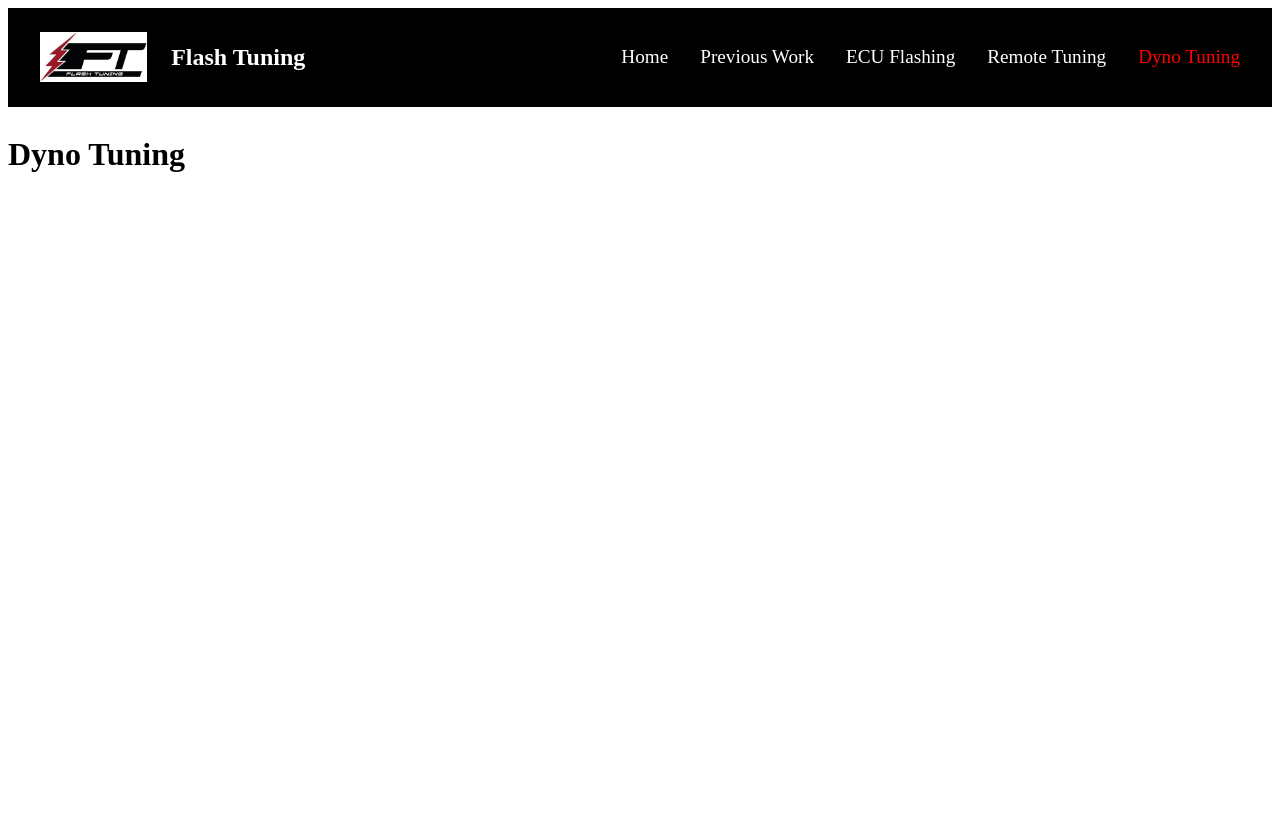
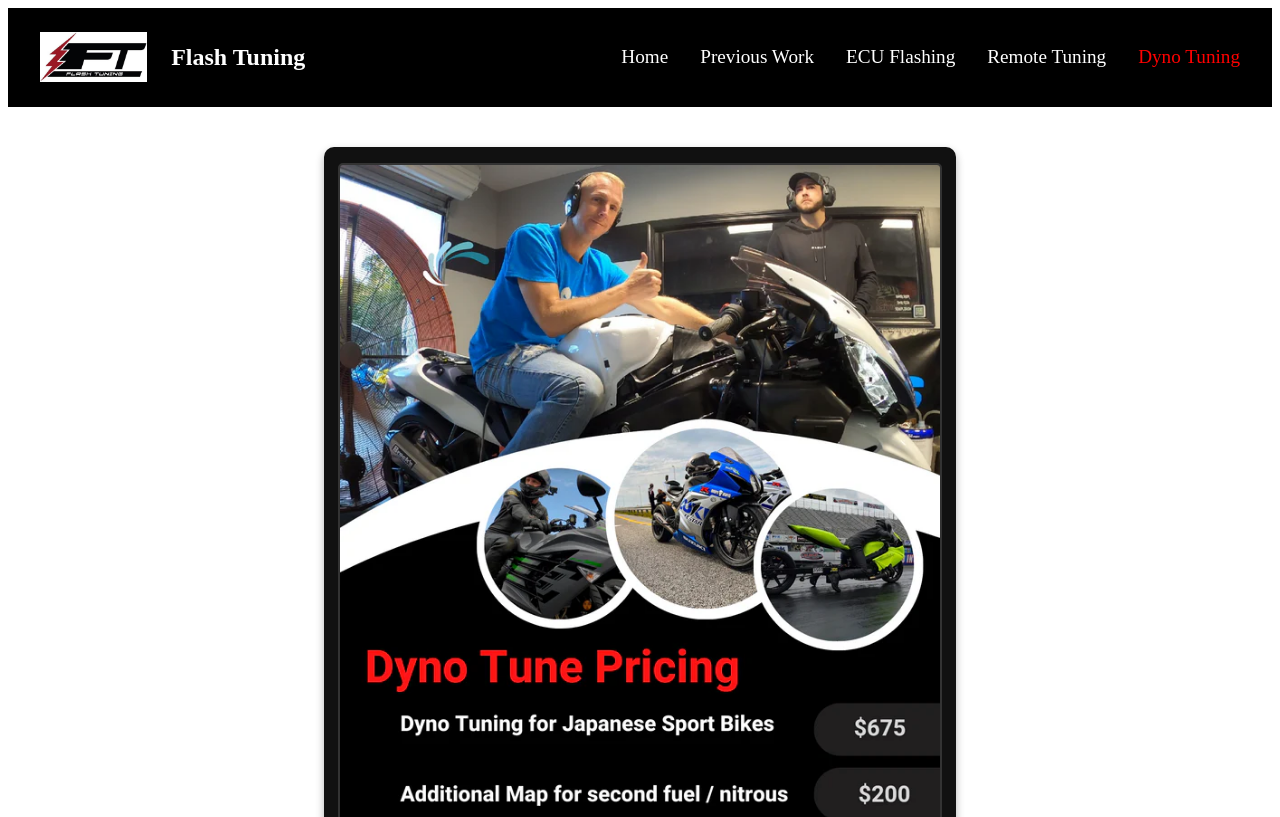
Before and after one commit to AhmedAlaa50/Flash-Tuning, a React (Create React App) app in the folder frontend/: page /dyno-tuning in a window 1280 px wide. Shown: the top 817 px of the page. Built offline with nearby package versions, Linux system fonts and the light colour scheme.

Commit message:
Added DynoTuning functionality

```diff
--- /dev/null
+++ b/frontend/src/components/ui/DynoTuningPoster.js
@@ -0,0 +1,10 @@
+import classes from "../../css/DynoTuningPoster.module.css";
+import poster from "../../assets/dyno.jpg";
+
+export default function DynoTuningPoster() {
+  return (
+    <div className={classes.posterContainer}>
+      <img src={poster} alt="Dyno Tuning" />
+    </div>
+  );
+}
--- /dev/null
+++ b/frontend/src/css/DynoTuningPoster.module.css
@@ -0,0 +1,20 @@
+/* Container for the poster */
+.posterContainer {
+  display: flex;
+  justify-content: center;
+  align-items: center;
+  margin: 2rem 25%; /* Adds spacing around the poster */
+  padding: 1rem;
+  /* max-width: 50%; */
+  background-color: #111; /* Dark background for contrast */
+  border-radius: 10px; /* Slightly rounded corners */
+  box-shadow: 0 4px 8px rgba(0, 0, 0, 0.3); /* Subtle shadow for depth */
+}
+
+/* Poster image styling */
+.posterContainer img {
+  max-width: 100%; /* Limits the width of the image to 50% of the container */
+  height: auto; /* Maintains the aspect ratio */
+  border-radius: 5px; /* Rounds the image corners slightly */
+  border: 2px solid #333; /* Subtle border around the image */
+}
--- a/frontend/src/pages/DynoTuning.js
+++ b/frontend/src/pages/DynoTuning.js
@@ -1,7 +1,9 @@
+import DynoTuningPoster from "../components/ui/DynoTuningPoster";
+
 export default function DynoTuningPage() {
   return (
     <div>
-      <h1>Dyno Tuning</h1>
+      <DynoTuningPoster />
     </div>
   );
 }
```
Also changed, not shown: frontend/src/assets/dyno.jpg (added).
